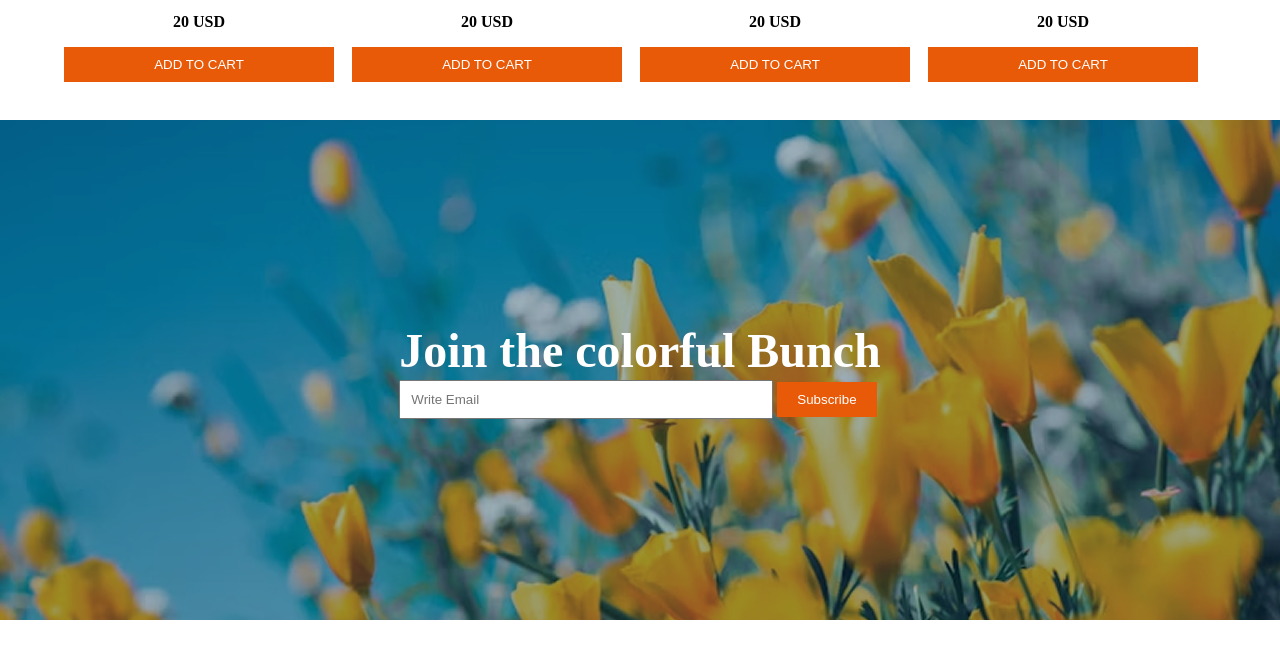
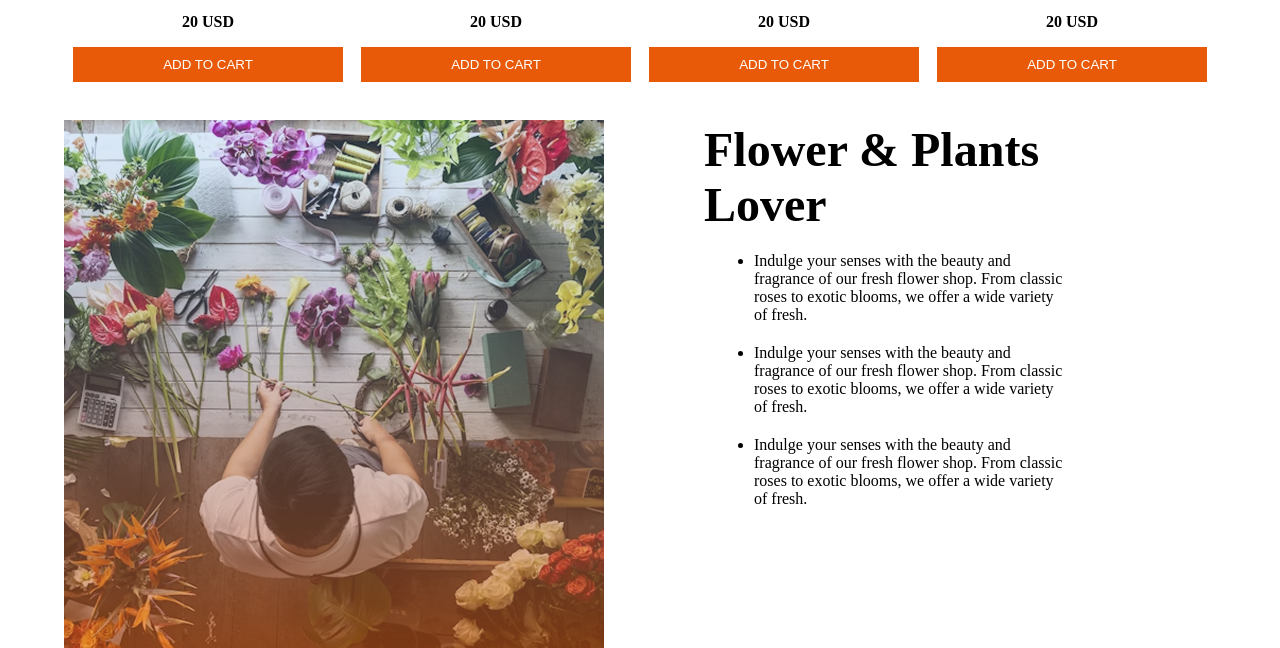
Before and after one commit to ArijitJana07/B12A02-Responsive-Flowers-main, a plain HTML site: page Index.html in a window 1280 px wide. Shown: the part 1419-2067 px from the top of the page. Drawn offline with Linux system fonts and the light colour scheme.

Commit message:
flower & plant

```diff
--- a/Index.html
+++ b/Index.html
@@ -86,6 +86,21 @@
                 </div>
             </div>
         </section>
+        <!--Flower & Plants Lover -->
+        <section class="flower-plant-class fixed-width">
+            <div>
+                <img src="assets/flower-store.png" alt="">
+            </div>
+            <div>
+                <h2 class="flower-plant-title">Flower & Plants Lover</h2>
+                <ul class="flower-plant-content">
+                    <li>Indulge your senses with the beauty and fragrance of our fresh flower shop. From classic roses to exotic blooms, we offer a wide variety of fresh.</li>
+                    <li>Indulge your senses with the beauty and fragrance of our fresh flower shop. From classic roses to exotic blooms, we offer a wide variety of fresh.</li>
+                    <li>Indulge your senses with the beauty and fragrance of our fresh flower shop. From classic roses to exotic blooms, we offer a wide variety of fresh.</li>
+                </ul>
+            </div>
+        </section>
+        <!--  -->
         <!-- News Letter -->
          <section class="news-letter">
             <div>
--- a/styles.css
+++ b/styles.css
@@ -62,6 +62,7 @@
     .product-cards{
         display: grid;
         grid-template-columns: repeat(4,1fr);
+        justify-items: center;
     }
 
     .product-card{
@@ -72,6 +73,21 @@
     .product-card-button{
         width: 100%;
     }
+    /* Flower & Plants Lover */
+
+    .flower-plant-class{
+        display: flex;
+    }
+    .flower-plant-title{
+        padding: 0 100px;
+    }
+    .flower-plant-content{
+        padding: 0 150px;
+    }
+    .flower-plant-content li{
+        margin: 20px 0;
+    }
+
 
     /* News Letter */
     .news-letter{
```
